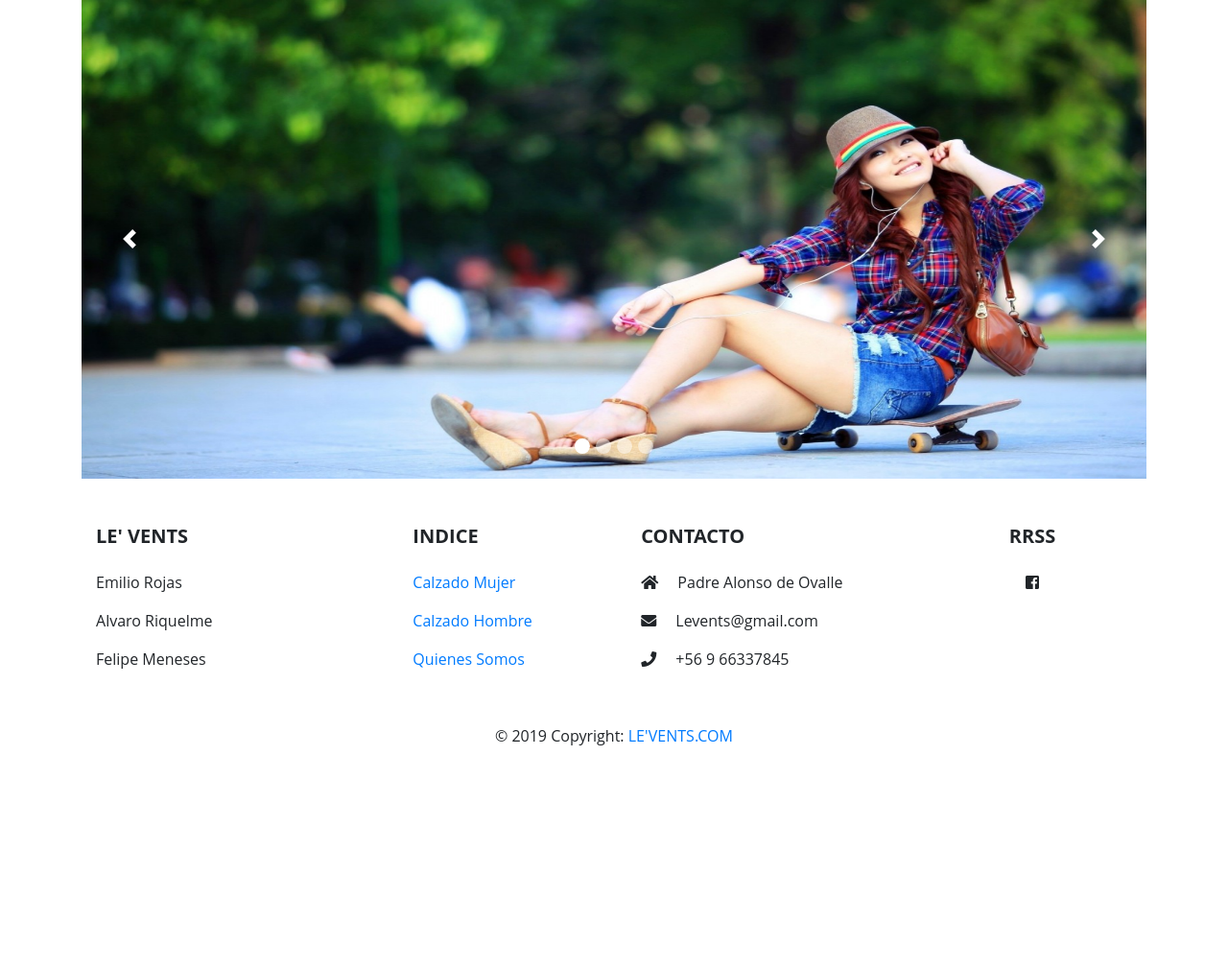
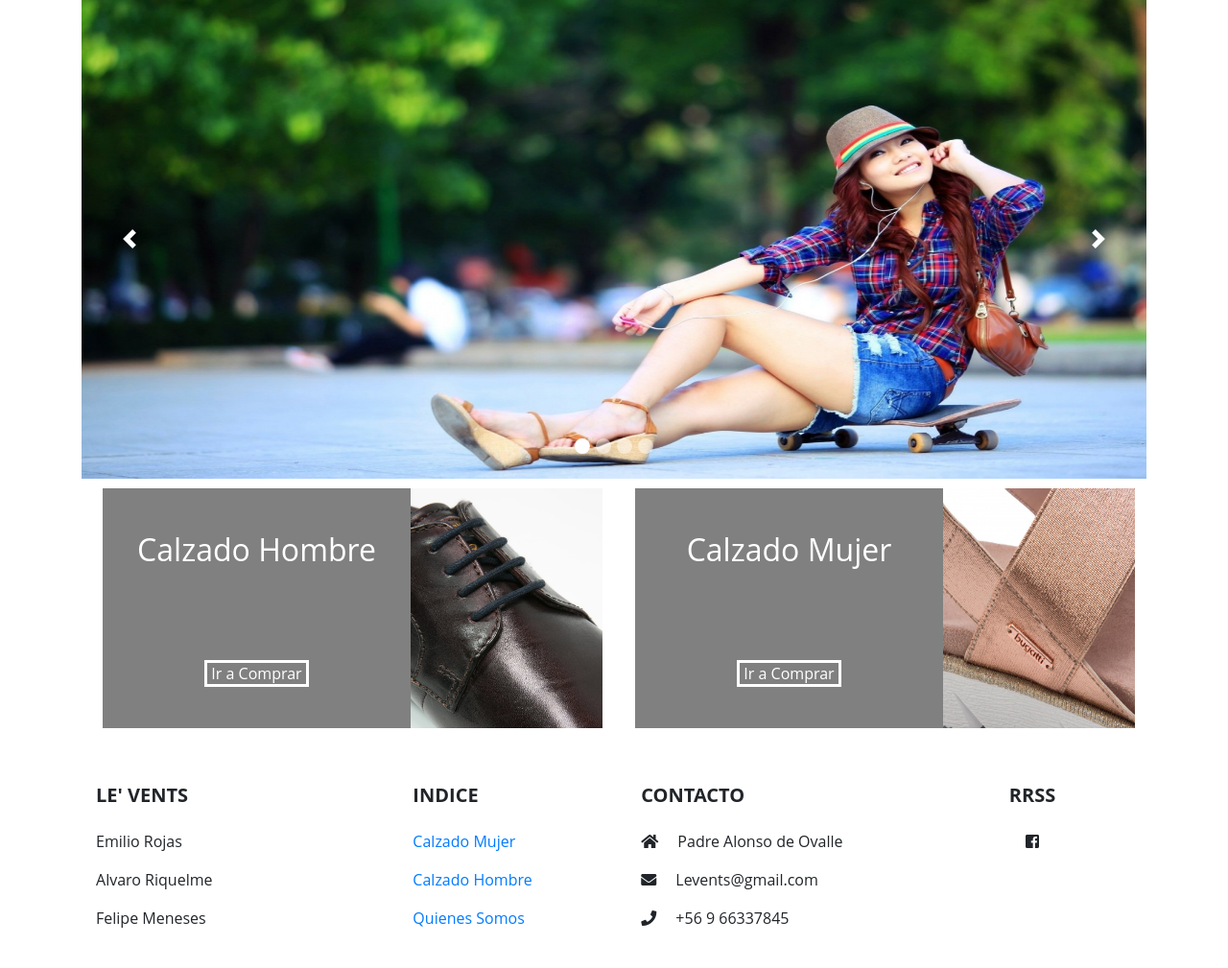
Before and after one commit to DonRata/Le-Vents, a Django app: page / in a window 1280 px wide. Shown: the part 66-1075 px from the top of the page at 96% size. Before the commit the page ends 843 px from the top, so only its background shows below. Run offline with Django 3.2, Linux system fonts and the light colour scheme; some libraries are stand-ins or nearby versions.

Commit message:
Cambios templates

```diff
--- a/proyectoLeVents/LeVents/templates/LeVents/base/index.html
+++ b/proyectoLeVents/LeVents/templates/LeVents/base/index.html
@@ -76,11 +76,12 @@
             </button>
           </nav>
         </div>
+        {% block Carousel %}
+        {% endblock %}
       </section>
-      <section>
-        {% block Carousel %} {% endblock %}
-      </section>
+      {% block content %}
 
+      {% endblock %}
       <section>
         <footer class="page-footer font-small mdb-color lighten-3 pt-4">
           <!-- Footer Links -->
--- a/proyectoLeVents/LeVents/templates/LeVents/pagina_principal.html
+++ b/proyectoLeVents/LeVents/templates/LeVents/pagina_principal.html
@@ -36,6 +36,35 @@
 </div>
 {% endblock %}
 
-{% block testing%}
-
+{% block content %}
+<section>
+    <div class="contenedor-tienda">
+        <div class="tienda" id="t-hombre">
+            <div class="left">
+                <div class="titulo">
+                    <h2>Calzado Hombre</h2>
+                </div>
+                <div class="boton">
+                    <a class="btn-ir" href="/paginas/productos-hombre.html">Ir a Comprar</a>
+                </div>
+            </div>
+            <a class="test" href="paginas/productos-hombre.html">
+                <img class="bg" src="img/hombre.jpg" style="height: 250px; width:200px" alt="Imagen Hombre" />
+            </a>
+        </div>
+        <div class="tienda" id="t-mujer">
+            <div class="left">
+                <div class="titulo">
+                    <h2>Calzado Mujer</h2>
+                </div>
+                <div class="boton">
+                    <a class="btn-ir" href="/paginas/productos-mujer.html">Ir a Comprar</a>
+                </div>
+            </div>
+            <a class="test" href="paginas/productos-mujer.html">
+                <img class="bg" src="img/mujer.jpg" style="height: 250px; width:200px" alt="Imagen Mujer" />
+            </a>
+        </div>
+    </div>
+</section>
 {% endblock%}
```
Also changed, not shown: proyectoLeVents/LeVents/models.py (line endings or trailing spaces).
